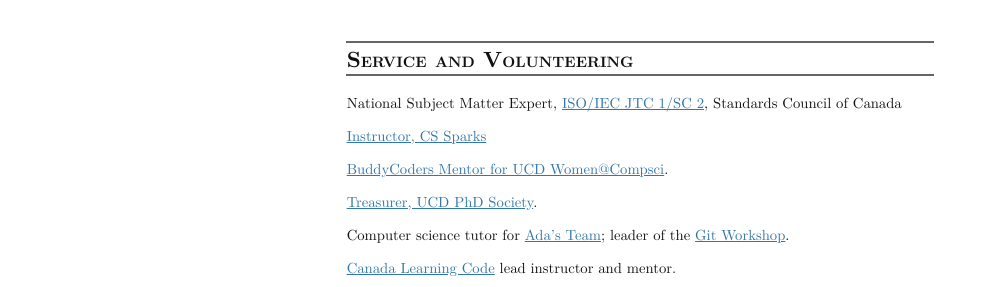
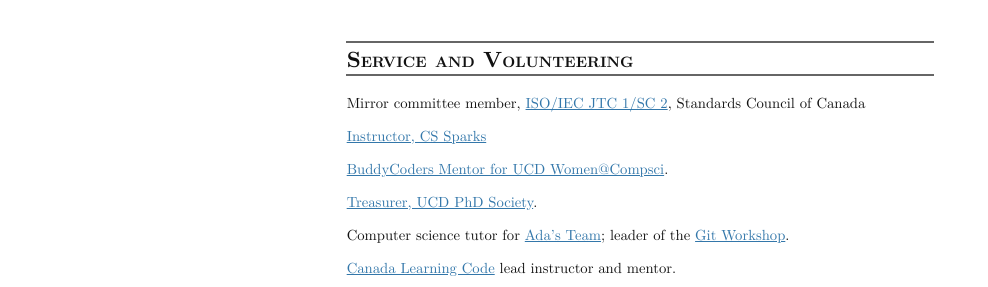
Before and after one commit to eddieantonio/eddieantonio.github.io, a Jekyll site: the page built from cv/index.html, in a window 1280 px wide and 900 px high, scrolled down 5509 px. Shown: the part 169-456 px from the top of the window, without its empty margins (0-988 px from the left). Built offline with Jekyll 4.4.1, drawn with Linux system fonts in a browser that asks for light colours.

Commit message:
pedantry

```diff
--- a/_data/cv.yml
+++ b/_data/cv.yml
@@ -577,7 +577,7 @@ publications:
 
 hobbies:
   - title: >
-      National Subject Matter Expert, [ISO/IEC JTC 1/SC 2](https://www.iso.org/committee/45050.html), Standards Council of Canada
+      Mirror committee member, [ISO/IEC JTC 1/SC 2](https://www.iso.org/committee/45050.html), Standards Council of Canada
   - title: >
       [Instructor, CS Sparks](https://cssparks.ucd.ie/cs-sparks-ucd-all-summer-school-2023/)
   - title: >
```
